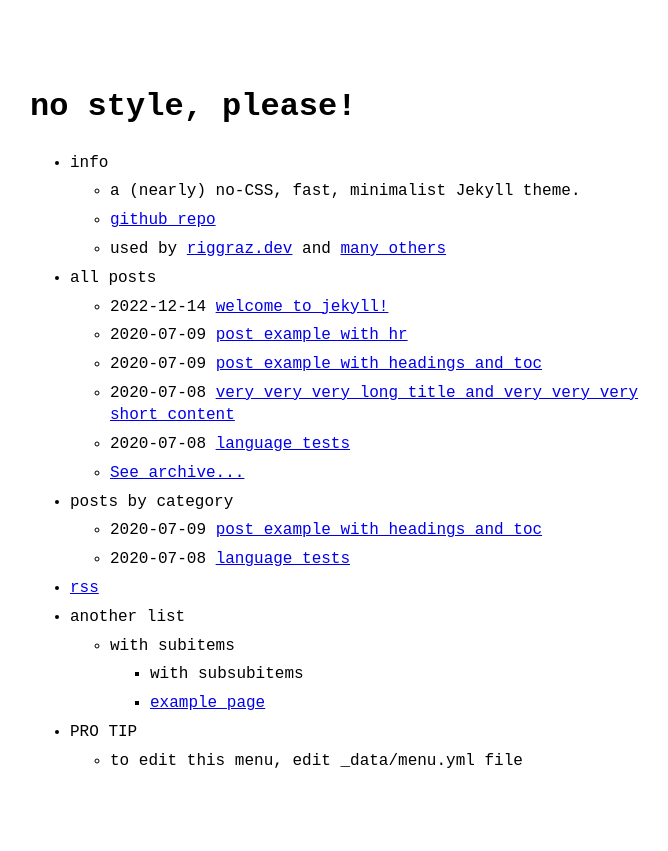
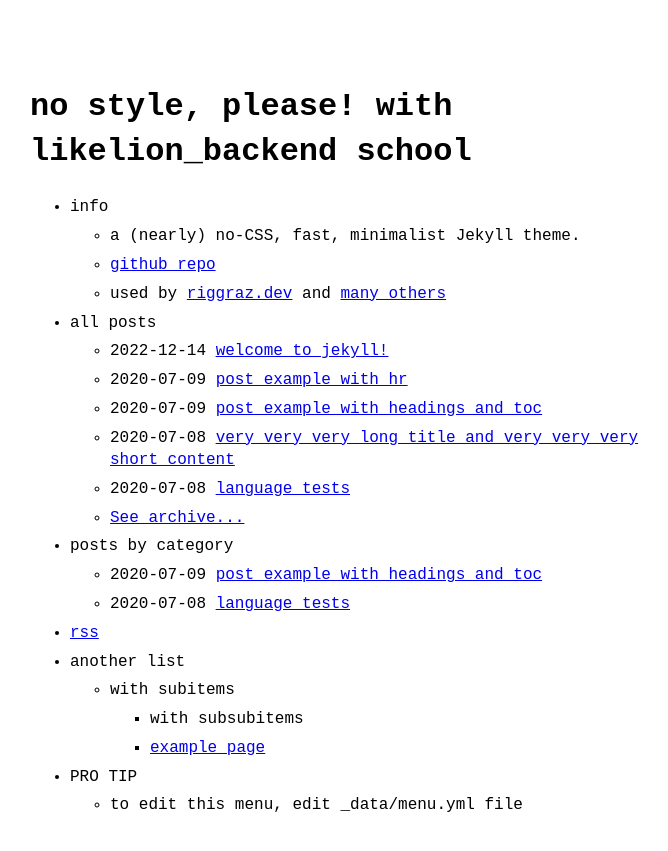
Before and after one commit to dohyunre702/dohyunre702.github.io, a Jekyll site: the page built from dohyunre702.github.io/index.md, in a window 1280 px wide. Shown: the top 851 px of the page, without its empty margins (290-958 px from the left). Built offline with Jekyll 4.4.1, drawn with Linux system fonts in a browser that asks for light colours.

Commit message:
Update _config.yml

```diff
--- a/dohyunre702.github.io/_config.yml
+++ b/dohyunre702.github.io/_config.yml
@@ -1,5 +1,5 @@
-title: no style, please! # name of the site
-author: Riccardo Graziosi # name of site's author
+title: no style, please! with likelion_backend school # name of the site
+author: DH LEE # name of site's author
 email: riccardo.graziosi97@gmail.com # email of site's author
 url: https://dohyunre702.github.io # root address of the site
 baseurl: "" # subpath of the site, e.g. "/blog" (leave it blank "" if you're site shouldn't use a subpath)
@@ -11,7 +11,8 @@ permalink: /:slug.html
 favicon: "logo.png" # name+extension of favicon (which must be put on the root folder)
 # goat_counter: "yoursitename" # put your GoatCounter name if you want to use GoatCounter analytics
 
-theme: no-style-please # if you are using GitHub Pages, change it to remote_theme: riggraz/no-style-please
+remote_theme: riggraz/no-style-please
+# if you are using GitHub Pages, change it to remote_theme: riggraz/no-style-please
 
 theme_config:
   appearance: "auto" # can be "light", "dark" or "auto"
@@ -20,7 +21,6 @@ theme_config:
   show_description: false # show blog description in home page
 
 sass:
-  sass_dir: _sass
   style: :compressed
 
 plugins:
```
